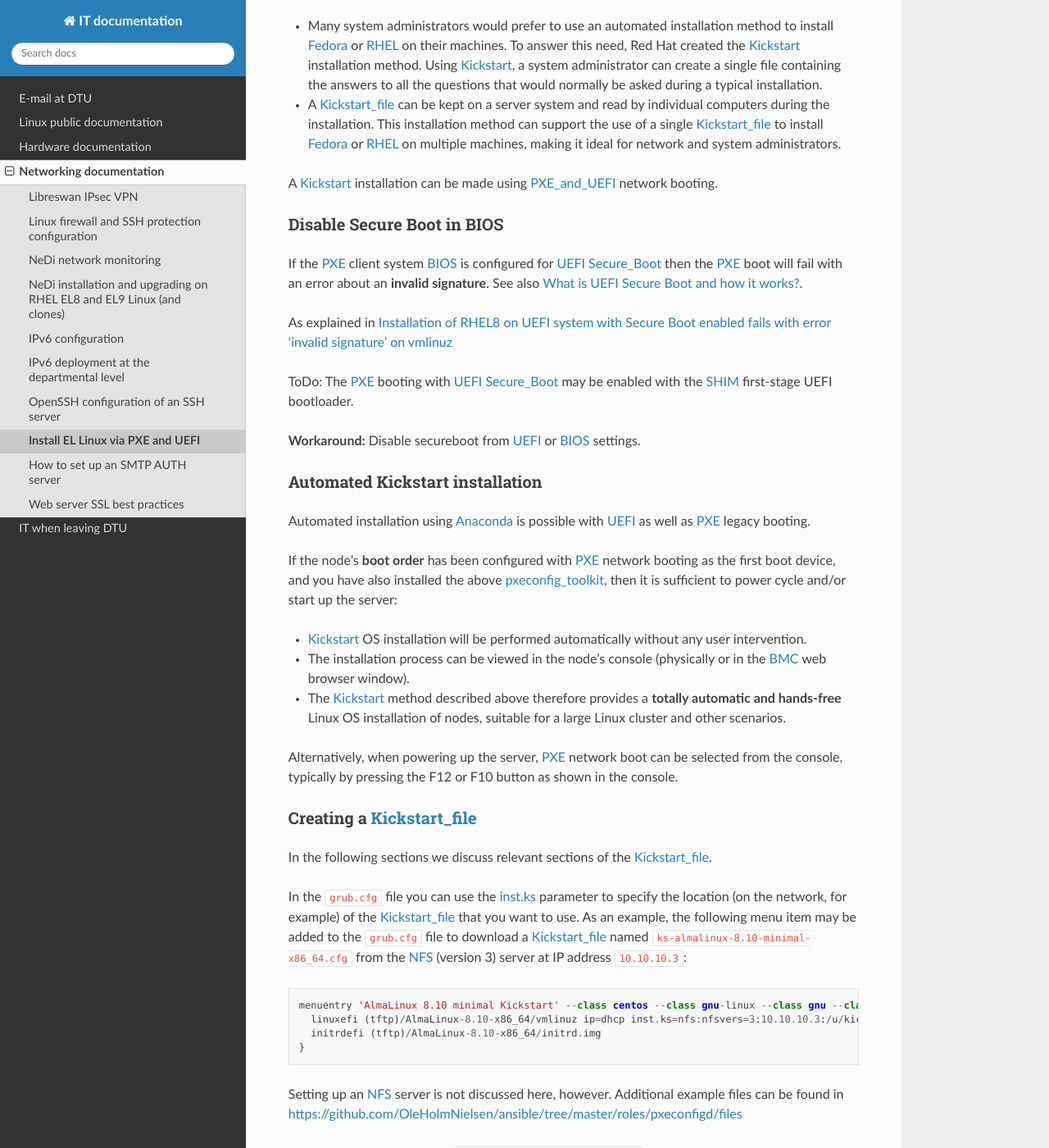
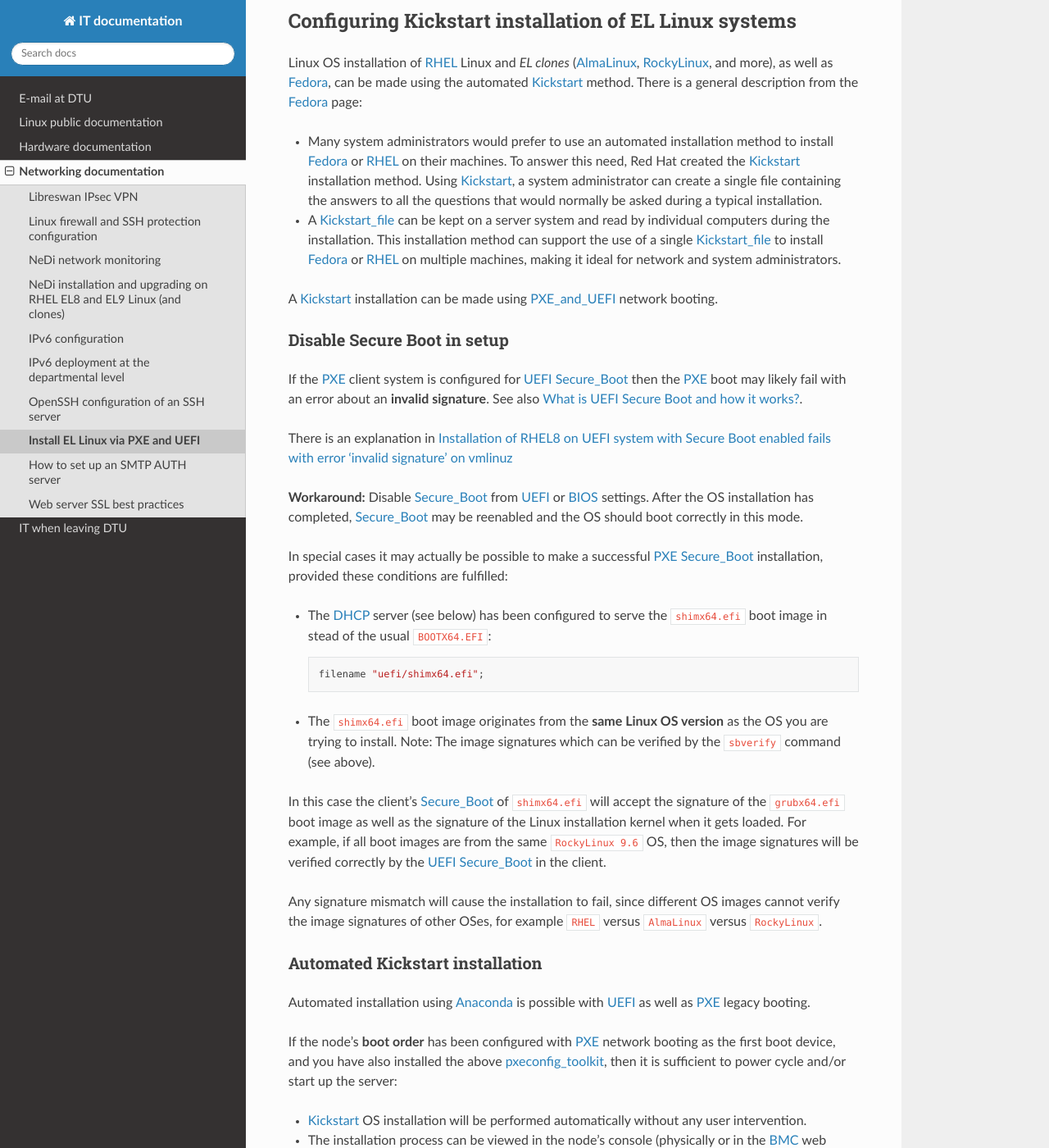
Before and after one commit to OleHolmNielsen/ITwiki, a Sphinx documentation site: the page built from docs/PXE_and_UEFI.rst, in a window 1280 px wide and 1400 px high, scrolled down 10372 px. Shown: the whole window at 82% size. Built offline with Sphinx 7.4.7 and the Read the Docs theme 3.1.0, drawn with Linux system fonts in a browser that asks for light colours; some of the changed text lies outside the part shown.

Commit message:
Secure boot setup

```diff
--- a/docs/PXE_and_UEFI.rst
+++ b/docs/PXE_and_UEFI.rst
@@ -214,7 +214,13 @@
         filename "pxelinux.0";
   }
 
-Other CPU architectures are listed in the UEFI_specification_ section 3.5.
+Other CPU architectures than x86-64_ are listed in the UEFI_specification_ section 3.5.
+
+For Secure_Boot_ you can alternatively serve the ``shimx64.efi`` boot image in stead of the usual ``BOOTX64.EFI``,
+see the :ref:`Secure_Boot_Setup` section,
+by configuring::
+
+  filename "uefi/shimx64.efi";
 
 Placing the boot-image file in a subdirectory of the TFTP_ server's ``/tftpboot`` folder,
 for example ``uefi/BOOTX64.EFI``,
@@ -489,18 +497,39 @@
 
 A Kickstart_ installation can be made using PXE_and_UEFI_ network booting.
 
-Disable Secure Boot in BIOS
----------------------------
+.. _Secure_Boot_Setup:
 
-If the PXE_ client system BIOS_ is configured for UEFI_ Secure_Boot_
-then the PXE_ boot will fail with an error about an **invalid signature**.
+Disable Secure Boot in setup
+----------------------------
+
+If the PXE_ client system is configured for UEFI_ Secure_Boot_
+then the PXE_ boot may likely fail with an error about an **invalid signature**.
 See also `What is UEFI Secure Boot and how it works? <https://access.redhat.com/articles/5254641>`_.
 
-As explained in `Installation of RHEL8 on UEFI system with Secure Boot enabled fails with error 'invalid signature' on vmlinuz <https://access.redhat.com/solutions/3771941>`_
+There is an explanation in `Installation of RHEL8 on UEFI system with Secure Boot enabled fails with error 'invalid signature' on vmlinuz <https://access.redhat.com/solutions/3771941>`_
 
-ToDo: The PXE_ booting with UEFI_ Secure_Boot_ may be enabled with the SHIM_ first-stage UEFI bootloader.
+**Workaround:** Disable Secure_Boot_ from UEFI_ or BIOS_ settings.
+After the OS installation has completed, Secure_Boot_ may be reenabled and the OS should boot correctly in this mode.
 
-**Workaround:** Disable secureboot from UEFI_ or BIOS_ settings.
+In special cases it may actually be possible to make a successful PXE_ Secure_Boot_ installation,
+provided these conditions are fulfilled:
+
+* The DHCP_ server (see below) has been configured to serve the ``shimx64.efi`` boot image
+  in stead of the usual ``BOOTX64.EFI``::
+
+    filename "uefi/shimx64.efi";
+
+* The ``shimx64.efi`` boot image originates from the **same Linux OS version** as the OS you are trying to install.
+  Note: The image signatures which can be verified by the ``sbverify`` command (see above).
+
+In this case the client's Secure_Boot_ of ``shimx64.efi`` will accept the signature of the ``grubx64.efi`` boot image
+as well as the signature of the Linux installation kernel when it gets loaded.
+For example, if all boot images are from the same ``RockyLinux 9.6`` OS,
+then the image signatures will be verified correctly by the UEFI_ Secure_Boot_ in the client.
+
+Any signature mismatch will cause the installation to fail,
+since different OS images cannot verify the image signatures of other OSes,
+for example ``RHEL`` versus ``AlmaLinux`` versus ``RockyLinux``.
 
 .. _Secure_Boot: https://en.wikipedia.org/wiki/Unified_Extensible_Firmware_Interface#SECURE-BOOT
 .. _SHIM: https://github.com/rhboot/shim/blob/main/README.md
```
Also changed, not shown: other parts of docs/PXE_and_UEFI.rst (+2 -0 lines).
